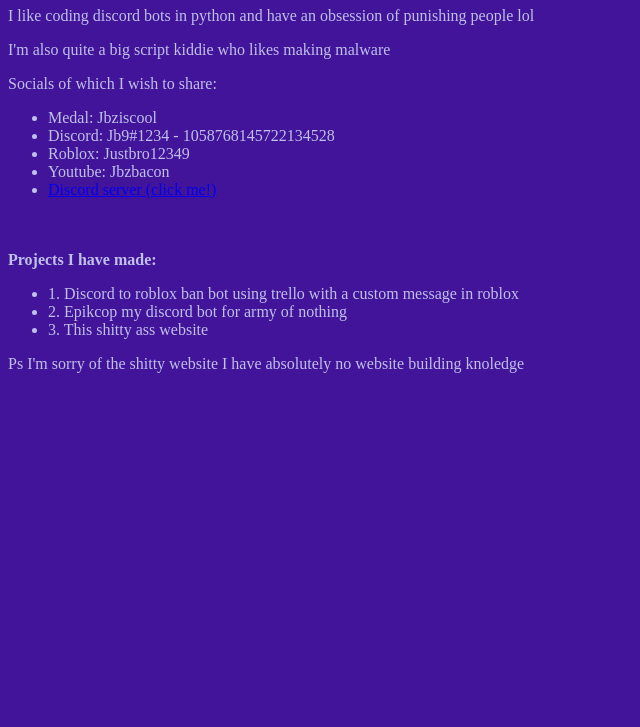
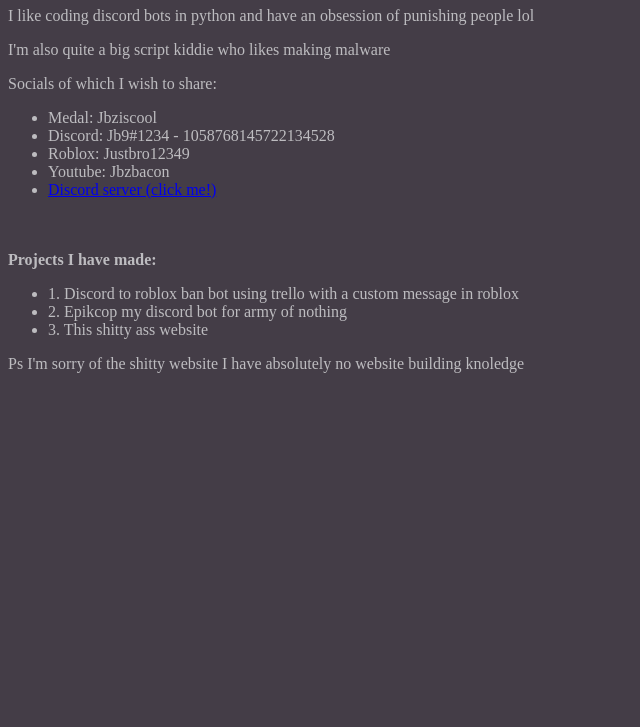
Before and after one commit to Jbziscool/Jbziscool.github.io, a plain HTML site: page index.html in a window 1280 px wide. Shown: the part 73-800 px from the top of the page, without its empty margins (0-640 px from the left). Drawn offline with Linux system fonts and the light colour scheme.

Commit message:
Update style.css

```diff
--- a/style.css
+++ b/style.css
@@ -1,4 +1,4 @@
 body {
-    background: rgba(54, 6, 148, 0.941);
-    color: rgba(224, 235, 255, 0.801);
+    background: rgba(10, 0, 14, 0.76);
+    color: rgba(227, 229, 230, 0.759);
 }
```
